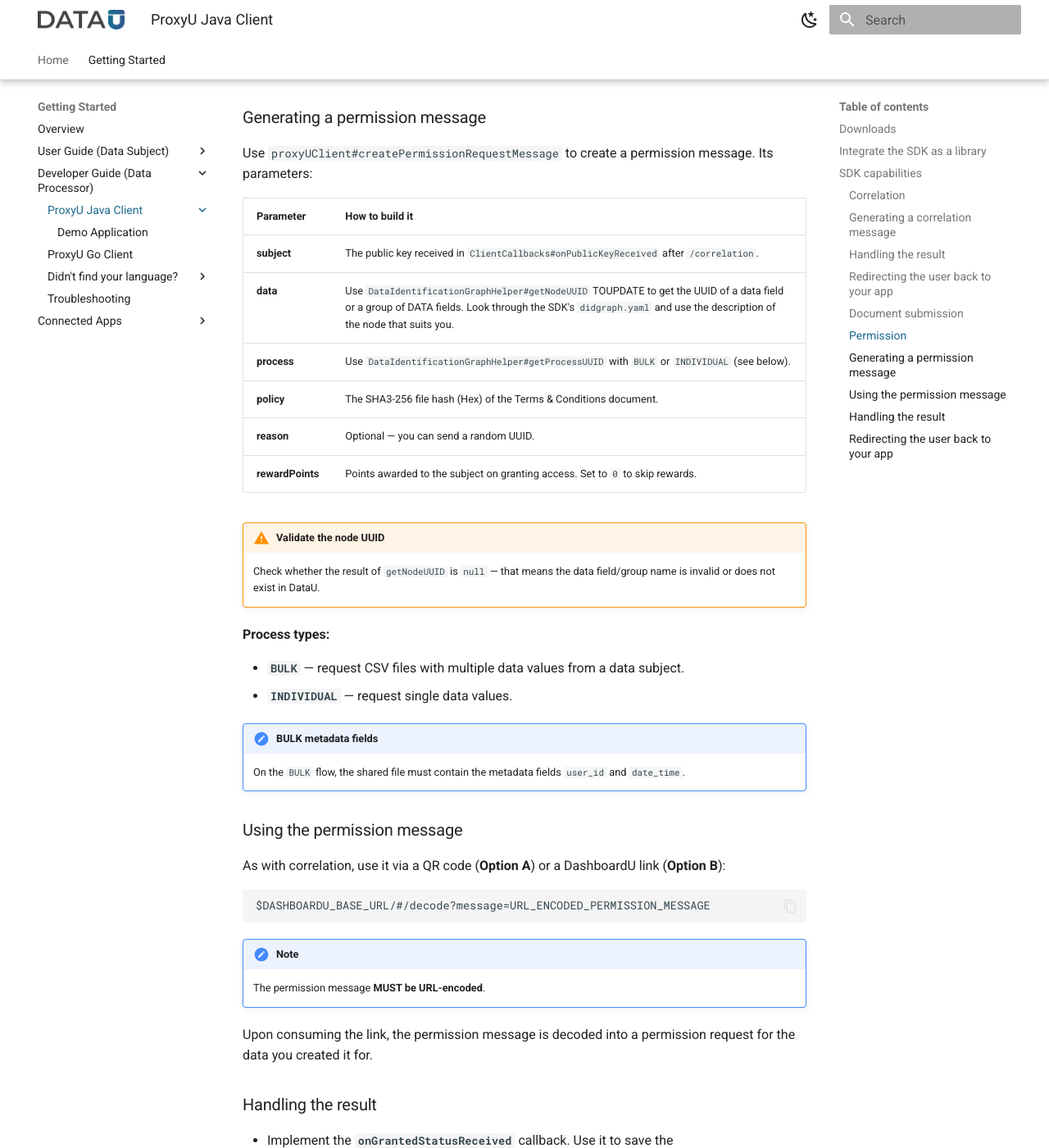
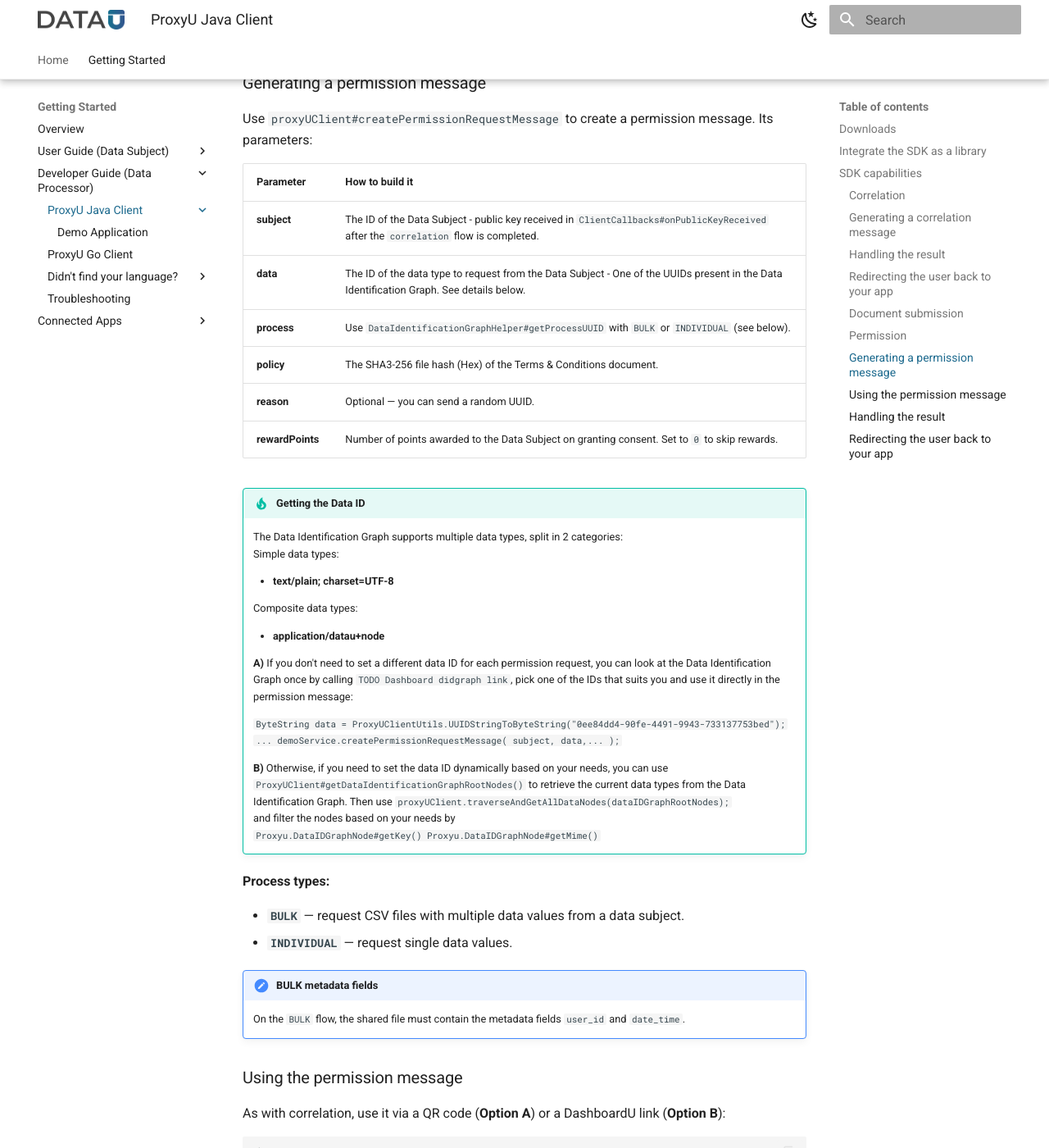
Before and after one commit to jibecompany/datau-docs, an MkDocs documentation site: the page built from docs/data-processors/java-client/index.md, in a window 1280 px wide and 1400 px high, scrolled down 4913 px. Shown: the whole window at 82% size. Built offline with MkDocs 1.6.1 and Material for MkDocs 9.7.7, drawn with Linux system fonts in a browser that asks for light colours; some of the changed text lies outside the part shown.

Commit message:
update docs for getting data ids for permission req

````diff
--- a/docs/data-processors/java-client/index.md
+++ b/docs/data-processors/java-client/index.md
@@ -46,7 +46,7 @@
     ```
 
 4. Implement the **`ProxyUClientStorage`** interface — provide your own custom DB implementation.
-5. Implement the **`ProxyUClientCallbacks`** interface — provide behaviour for handling received data.
+5. Implement the **`ProxyUClientCallbacks`** interface — provide behaviour for handling the received data.
 6. Import **`ProxyUClientConfiguration`** in your configuration file and define the
    `proxyUClientStorage`, `proxyUClientCallbacks`, and `proxyUClient` beans:
 
@@ -85,9 +85,6 @@
 [Demo Application](../demo-app.md) shows all of these integration steps in a working example.
 
 ## SDK capabilities
-
-This is a summary of the SDK's capabilities. For full details, consult the SDK's Java documentation
-(Javadoc).
 
 !!! warning "Respect parameter sizes"
     Make sure you respect the size limits of each parameter when calling the methods below. You can
@@ -166,7 +163,7 @@
 
 ### Document submission
 
-Submit a **Terms & Conditions** document for the Data Subject to see when giving consent.
+Submit a document with your **Terms & Conditions** for the permission request. The Data Subject will be able to consult this document when giving consent.
 
 Use `proxyUClient#submitDocument` with a `LegalPolicyDocument` object containing:
 
@@ -208,18 +205,45 @@
 
 Use `proxyUClient#createPermissionRequestMessage` to create a permission message. Its parameters:
 
-| Parameter | How to build it                                                                                                                                                                                                |
-| --- |----------------------------------------------------------------------------------------------------------------------------------------------------------------------------------------------------------------|
-| **subject** | The public key received in `ClientCallbacks#onPublicKeyReceived` after `/correlation`.                                                                                                                         |
-| **data** | Use `DataIdentificationGraphHelper#getNodeUUID` TOUPDATE to get the UUID of a data field or a group of DATA fields. Look through the SDK's `didgraph.yaml` and use the description of the node that suits you. |
-| **process** | Use `DataIdentificationGraphHelper#getProcessUUID` with `BULK` or `INDIVIDUAL` (see below).                                                                                                                    |
-| **policy** | The SHA3-256 file hash (Hex) of the Terms & Conditions document.                                                                                                                                               |
-| **reason** | Optional — you can send a random UUID.                                                                                                                                                                         |
-| **rewardPoints** | Points awarded to the subject on granting access. Set to `0` to skip rewards.                                                                                                                                  |
+| Parameter | How to build it                                                                                                                          |
+| --- |------------------------------------------------------------------------------------------------------------------------------------------|
+| **subject** | The ID of the Data Subject - public key received in `ClientCallbacks#onPublicKeyReceived` after the `correlation` flow is completed.     |
+| **data** | The ID of the data type to request from the Data Subject - One of the UUIDs present in the Data Identification Graph. See details below. |
+| **process** | Use `DataIdentificationGraphHelper#getProcessUUID` with `BULK` or `INDIVIDUAL` (see below).                                              |
+| **policy** | The SHA3-256 file hash (Hex) of the Terms & Conditions document.                                                                         |
+| **reason** | Optional — you can send a random UUID.                                                                                                   |
+| **rewardPoints** | Number of points awarded to the Data Subject on granting consent. Set to `0` to skip rewards.                                            |
 
-!!! warning "Validate the node UUID"
-    Check whether the result of `getNodeUUID` is `null` — that means the data field/group name is
-    invalid or does not exist in DataU.
+!!! tip "Getting the Data ID"
+
+    The Data Identification Graph supports multiple data types, split in 2 categories:
+    Simple data types:
+
+    - **text/plain; charset=UTF-8**
+
+    Composite data types:
+
+    - **application/datau+node**
+
+    **A)** If you don't need to set a different data ID for each permission request, you can look at the Data Identification
+    Graph once by calling `TODO Dashboard didgraph link`, pick one of the IDs that suits you and use it directly in the permission message:
+
+    ``` ByteString data = ProxyUClientUtils.UUIDStringToByteString("0ee84dd4-90fe-4491-9943-733137753bed");
+        ...
+        demoService.createPermissionRequestMessage(
+              subject, data,...
+        );
+    ```
+
+    **B)**
+      Otherwise, if you need to set the data ID dynamically based on your needs, you can use
+      `ProxyUClient#getDataIdentificationGraphRootNodes()`
+        to retrieve the current data types from the Data Identification Graph.
+      Then use `proxyUClient.traverseAndGetAllDataNodes(dataIDGraphRootNodes);`
+        and filter the nodes based on your needs by
+      ```Proxyu.DataIDGraphNode#getKey()
+        Proxyu.DataIDGraphNode#getMime()
+      ```
 
 **Process types:**
 
````
